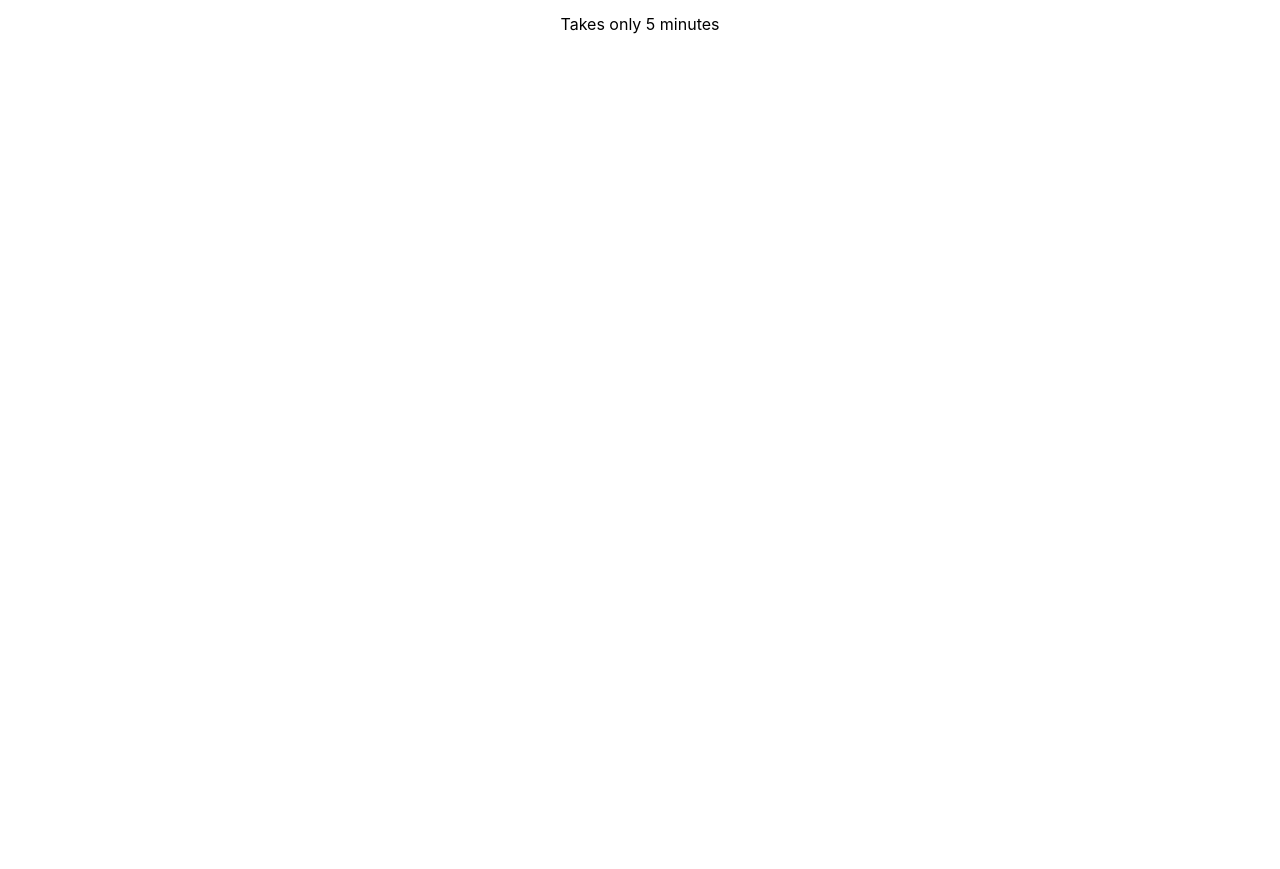
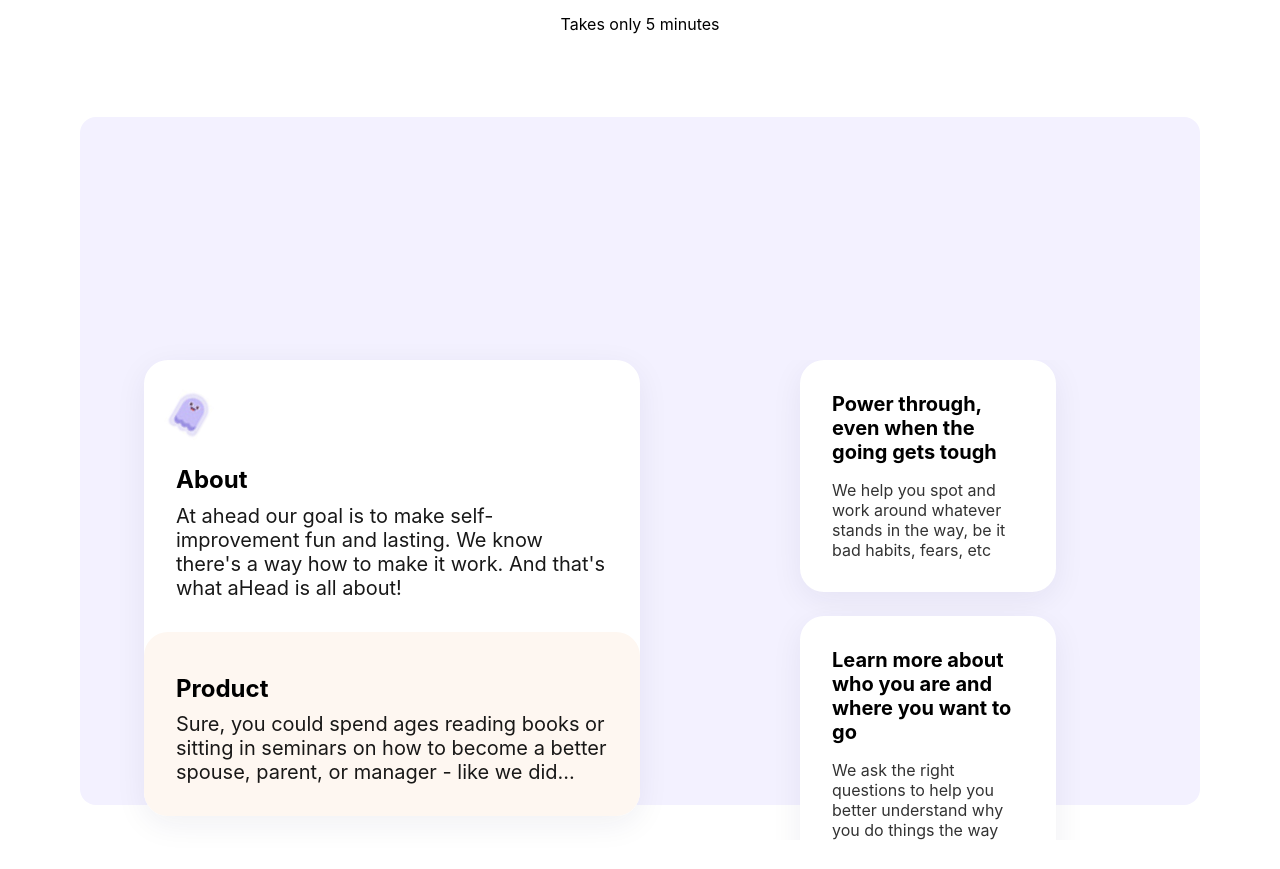
Before and after one commit to rajput999/spur-fit-task, a React (Create React App) app: page / in a window 1280 px wide. Shown: the part 4668-5537 px from the top of the page. Before the commit the page ends 4785 px from the top, so only its background shows below. Built offline with nearby package versions, Linux system fonts and the light colour scheme.

Commit message:
Work with us

```diff
--- a/src/App.js
+++ b/src/App.js
@@ -7,6 +7,7 @@ import Section6 from './components/Section6';
 import Section7 from './components/Section7';
 import Section8 from './components/Section8';
 import Section9 from './components/Section9';
+import Section10 from './components/Section10';
 
 function App() {
   return (
@@ -20,6 +21,7 @@ function App() {
       <Section7/>
       <Section8 />
       <Section9 />
+      <Section10/>
     </div>
   );
 }
--- /dev/null
+++ b/src/components/Section10.js
@@ -0,0 +1,92 @@
+import React, { useEffect } from 'react';
+import styles from "../styles/section10.module.css";
+import happyblob from "../images/happyblob.png";
+import cardListData from '../data/workWithUs.json'
+import { gsap } from "gsap";
+import { ScrollTrigger } from "gsap/ScrollTrigger";
+gsap.registerPlugin(ScrollTrigger);
+
+const Section10 = () => {
+
+    useEffect(() => {
+        const box = document.querySelector(`.${styles.sectionTitle}`);
+
+        console.log(`.${styles.sec10Title}`)
+        var t1 = gsap.timeline({
+            scrollTrigger: {
+                trigger: `#companyName`,
+                start: "0 70%",
+                end: "0px 70%",
+                toggleActions: "restart none reset reverse",
+            },
+        });
+        t1.fromTo(
+            `#companyName`,
+            { x: +200, opacity: 0 },
+            { x: -40, opacity: .8, duration: 0.6 }
+        );
+        t1.to(`#companyName`, { x: 0, duration: 0.3, opacity: 1 });
+        var t2 = gsap.timeline({
+            scrollTrigger: {
+                trigger: `#companyName`,
+                start: "0 70%",
+                end: "0px 70%",
+                toggleActions: "restart none reset reverse",
+            },
+        });
+        t2.fromTo(
+            ` #sectionTitle`,
+            { x: -200, opacity: 0 },
+            { x: +40, opacity: .8, duration: 0.6 }
+        );
+        t2.to(`#sectionTitle`, { x: 0, duration: 0.3, opacity: 1 });
+        var t3 = gsap.timeline({
+            scrollTrigger: {
+                trigger: `#sec10Content img`,
+                start: "0 90%",
+                end: "0px 90%",
+                toggleActions: "restart none reset reverse",
+            },
+        });
+        t3.fromTo(
+            `#sec10Content img`,
+            { rotateZ: 30, scale: .9, transformOrigin: "50% 20%" },
+            { rotateZ: -30, scale: 1.2, duration: 0.6, repeat: -1, yoyo: "true", }
+        );
+    }, []);
+
+    return (
+        <div className={styles.section10}>
+            <div className={styles.sec10Title}>
+                <h2 id="sectionTitle">Work with us</h2>
+                <h2 id="companyName">ahead</h2>
+            </div>
+
+            <div className={styles.sec10Content} id="sec10Content">
+                <div className={styles.sec10Info}>
+                    <div className={styles.sec10About}>
+                        <img src={happyblob} alt="" />
+                        <div style={{fontSize:'1.5rem',fontWeight:'700',margin:'0.6rem 0'}}>About</div>
+                        <span>At ahead our goal is to make self-improvement fun and lasting. We know there's a way how to make it work. And that's what aHead is all about!</span>
+                    </div>
+                    <div className={styles.sec10Product}>
+                        <div style={{fontSize:'1.5rem',fontWeight:'700',margin:'0.6rem 0'}}>Product</div>
+                        <span>Sure, you could spend ages reading books or sitting in seminars on how to become a better spouse, parent, or manager - like we did...</span>
+                    </div>
+                </div>
+                <div className={styles.sec10Scroll}>
+                    {cardListData && cardListData.map((card, i) => {
+                        return (
+                            <div key={i} className={styles.sec10ScrollItem}>
+                                <h6>{card.title}</h6>
+                                <span>{card.text}</span>
+                            </div>
+                        )
+                    })}
+                </div>
+            </div>
+        </div>
+    )
+}
+
+export default Section10;
--- /dev/null
+++ b/src/data/workWithUs.json
@@ -0,0 +1,26 @@
+[
+    {
+        "title": "Power through, even when the going gets tough",
+        "text": "We help you spot and work around whatever stands in the way, be it bad habits, fears, etc"
+    },
+    {
+        "title": "Learn more about who you are and where you want to go",
+        "text": "We ask the right questions to help you better understand why you do things the way you do."
+    },
+    {
+        "title": "Play and grow together with others on the same journey",
+        "text": "Ahead feels like a game, not like a chore. See yourself grow every day towards achieving your goals!"
+    },
+    {
+        "title": "Master how to make it happen in real life",
+        "text": "We support you towards ninja-level skills with sleek tools such as dry-runs, quizzes, and flashcards."
+    },
+    {
+        "title": "Learn about practical skills that you can actually use in real life",
+        "text": "We teach you smart psychological techniques and habit-forming strategies that are easy to apply."
+    },
+    {
+        "title": "Get support that's made for your needs",
+        "text": "We build your personal roadmap of lessons and actions towards your goals."
+    }
+]
--- /dev/null
+++ b/src/styles/section10.module.css
@@ -0,0 +1,127 @@
+.section10 {
+    margin: 0 5rem 4rem 5rem;
+    height: 70vh;
+    border-radius: 1rem;
+    padding: 4rem;
+    background-color: #f3f1ff;
+    display: flex;
+    flex-direction: column;
+    align-items: center;
+}
+
+.section10 .sec10Title {
+    display: flex;
+    flex-direction: row;
+    justify-content: space-between;
+    width: 100%;
+}
+
+.section10 .sec10Title h2 {
+    font-size: 3rem;
+    width: max-content;
+}
+
+.section10 .sec10Title h2:nth-of-type(2) {
+    color: #8735e4;
+}
+
+.sec10Content {
+    margin-top: 2.5rem;
+    display: flex;
+    flex-direction: row;
+    width: 100%;
+}
+
+.sec10Info {
+    display: flex;
+    flex-direction: column;
+    width: 50%;
+    background: white;
+    border-radius: 1.5rem;
+    height: max-content;
+    box-shadow: 0 0.5rem 2rem #221a4e11;
+}
+
+.sec10Info img {
+    height: 3rem;
+    width: max-content;
+    object-fit: contain;
+    margin-bottom: 1rem;
+}
+
+.sec10Info .sec10Product,
+.sec10Info .sec10About {
+    display: flex;
+    flex-direction: column;
+    width: 100%;
+    box-sizing: border-box;
+    padding: 2rem;
+    border-radius: 1.5rem;
+}
+
+.sec10Info h5 {
+    font-size: 1.5rem;
+}
+
+.sec10Info span {
+    font-size: 1.25rem;
+    opacity: 0.9;
+}
+
+.sec10Info .sec10Product {
+    background: #fef7f1;
+}
+
+.sec10Scroll {
+    display: flex;
+    flex-direction: column;
+    width: 50%;
+    max-height: 30rem;
+    overflow-y: scroll;
+    border-radius: 1rem;
+    box-sizing: border-box;
+    row-gap: 1.5rem;
+}
+
+/* width */
+.sec10Scroll::-webkit-scrollbar {
+    width: 0.3rem;
+}
+
+/* Track */
+.sec10Scroll::-webkit-scrollbar-track {
+    background: #ffffff;
+    border-radius: 0.5rem;
+    box-shadow: inset 0 0 0.1rem #dddd;
+}
+
+/* Handle */
+.sec10Scroll::-webkit-scrollbar-thumb {
+    background: #8735e4bb;
+    border-radius: 0.5rem;
+}
+
+/* Handle on hover */
+.sec10Scroll::-webkit-scrollbar-thumb:hover {
+    background: #8735e4;
+}
+
+.sec10ScrollItem {
+    width: calc(100% - 15rem);
+    margin: 0 5rem 0 10rem;
+    background: white;
+    box-sizing: border-box;
+    padding: 2rem;
+    border-radius: 1.5rem;
+    box-shadow: 0 0.5rem 2rem #221a4e11;
+}
+
+.sec10ScrollItem h6 {
+    font-size: 1.25rem;
+    margin: 0 0 1rem 0;
+}
+
+.sec10ScrollItem span {
+    font-size: 1.1;
+    opacity: 0.8;
+}
```
Also changed, not shown: src/images/happyblob.png (added).
